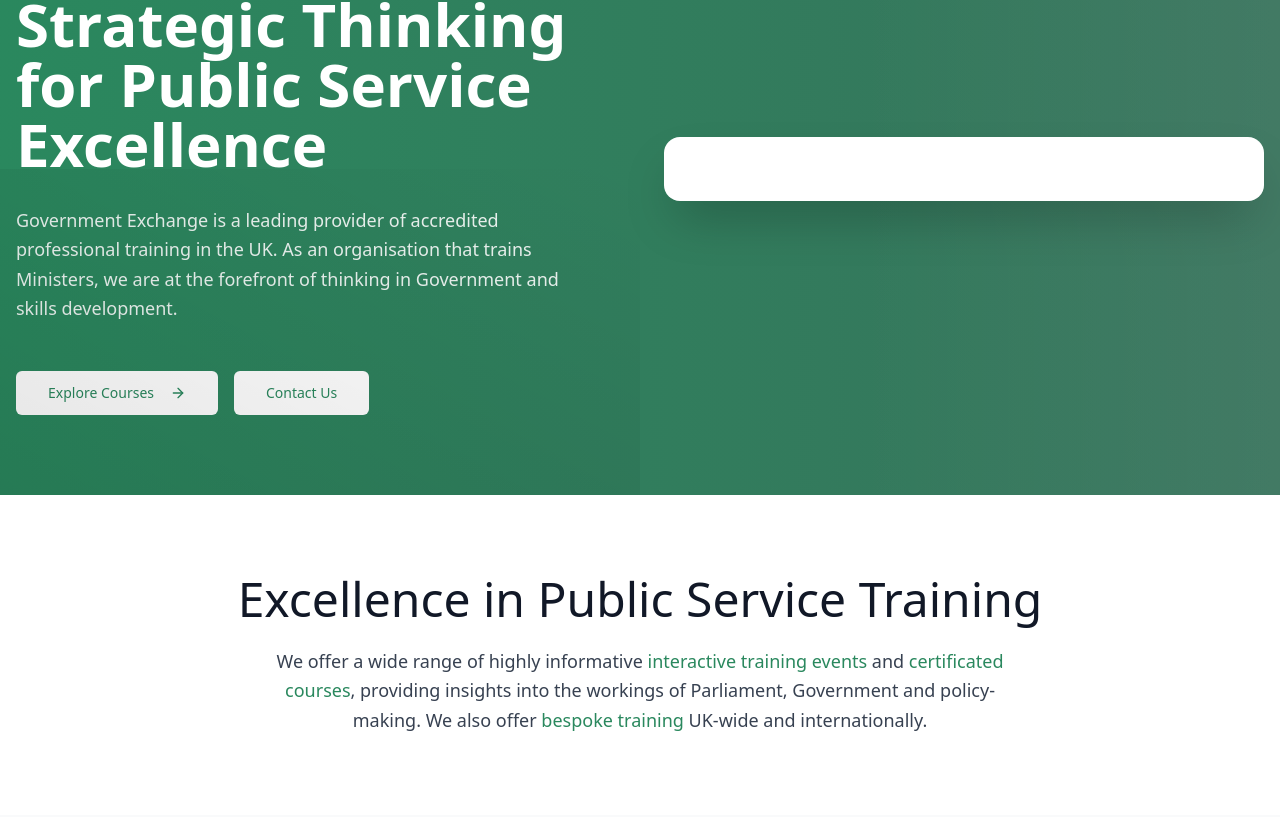
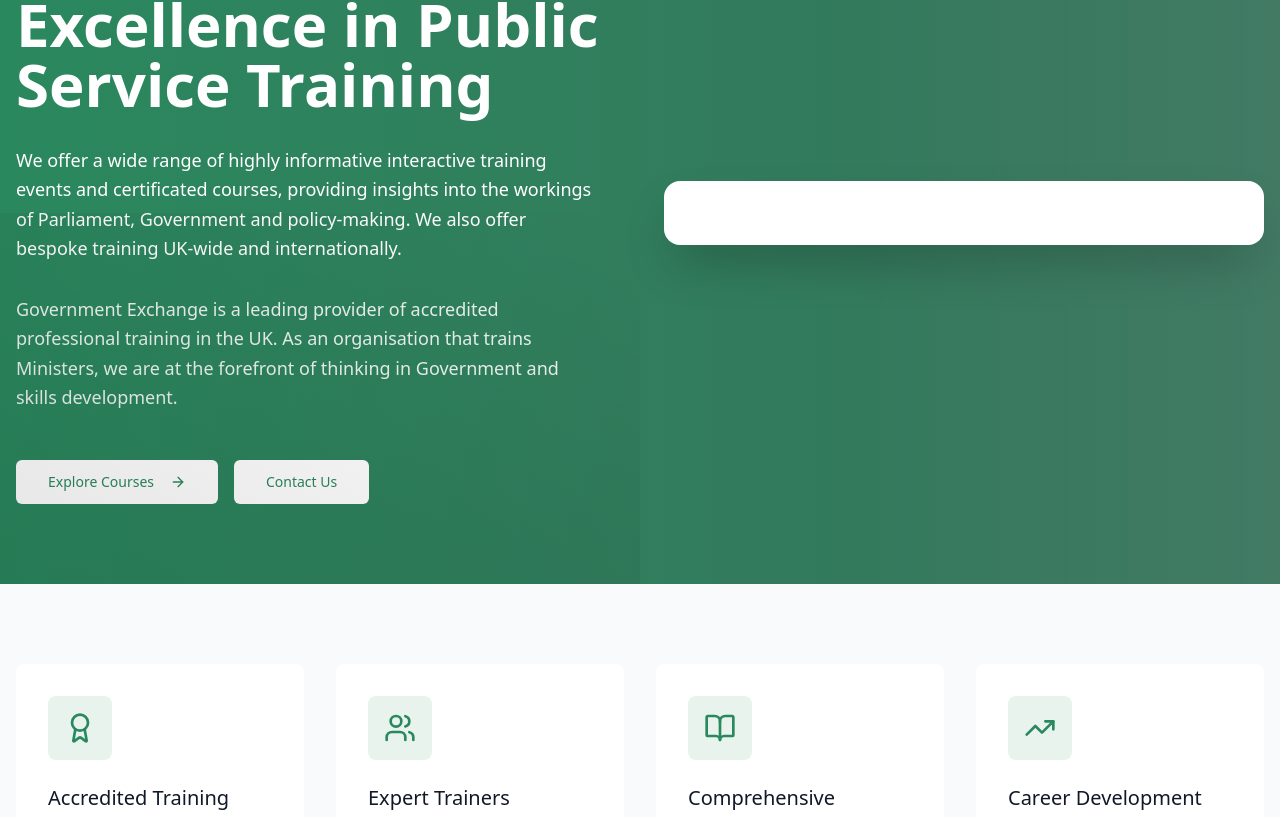
Before and after one commit to digitalconceptsmu/government-exchange-website, a Nuxt app: page / in a window 1280 px wide. Shown: the part 275-1092 px from the top of the page. Built offline with nearby package versions, Linux system fonts and the light colour scheme.

Commit message:
feat: remove hero title from homepage

```diff
--- a/components/Hero/Hero.vue
+++ b/components/Hero/Hero.vue
@@ -13,9 +13,12 @@
           </div>
 
           <h1 class="text-5xl lg:text-6xl font-semibold leading-tight">
-            Strategic Thinking<br />
-            for Public Service Excellence
+            Excellence in Public Service Training
           </h1>
+
+          <p class="text-lg text-white leading-relaxed max-w-xl">
+            We offer a wide range of highly informative interactive training events and certificated courses, providing insights into the workings of Parliament, Government and policy-making. We also offer bespoke training UK-wide and internationally.
+          </p>
 
           <p class="text-lg text-white/90 max-w-xl leading-relaxed">
             Government Exchange is a leading provider of accredited professional training in the UK. As an organisation that trains Ministers, we are at the forefront of thinking in Government and skills development.
--- a/components/HeroTitle/HeroTitle.vue
+++ /dev/null
@@ -1,20 +0,0 @@
-<script setup lang="ts">
-</script>
-
-<template>
-  <section class="relative bg-white py-20">
-    <div class="container mx-auto px-4">
-      <div class="max-w-4xl mx-auto text-center">
-        <h1 class="text-4xl lg:text-5xl text-gray-900 mb-6">
-          Excellence in Public Service Training
-        </h1>
-        <p class="text-lg text-gray-700 leading-relaxed max-w-3xl mx-auto">
-          We offer a wide range of highly informative
-          <span class="text-primary">interactive training events</span> and
-          <span class="text-primary">certificated courses</span>, providing insights into the workings of Parliament, Government and policy-making. We also offer
-          <span class="text-primary">bespoke training</span> UK-wide and internationally.
-        </p>
-      </div>
-    </div>
-  </section>
-</template>
--- a/pages/index.vue
+++ b/pages/index.vue
@@ -15,7 +15,6 @@
     <Navigation />
     <main>
       <Hero />
-      <HeroTitle />
       <Features />
       <TrainingCategories />
       <BespokeTraining />
```
